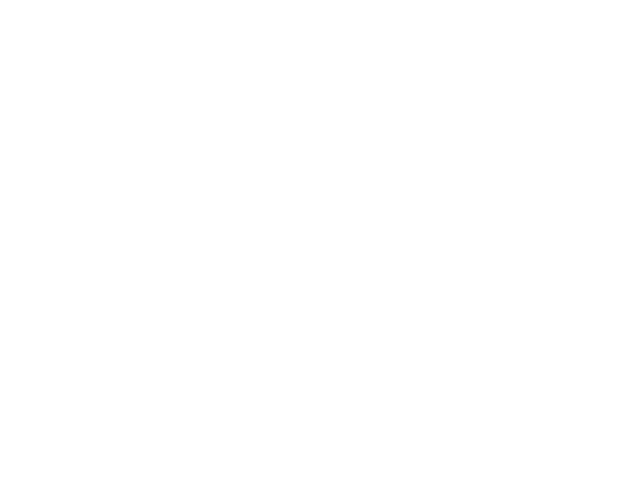
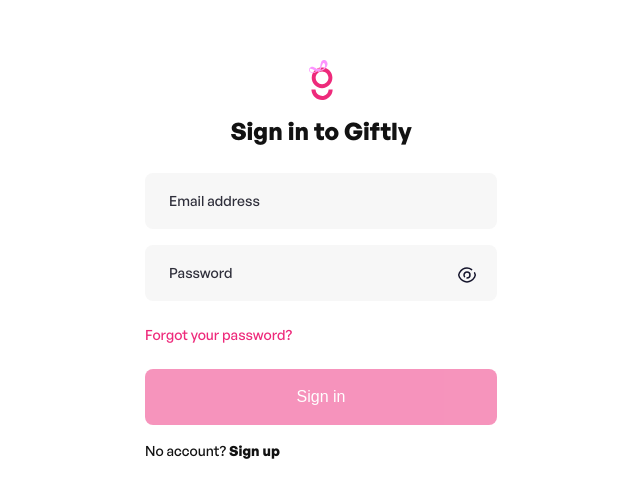
Before and after one commit to ernestizic/vendors-staging, a React (Create React App) app: page /sign-in in a window 1280 px wide. Before the commit this address had no page. Shown: the part 140-638 px from the top of the page, without its empty margins (319-959 px from the left). Built offline with nearby package versions, Linux system fonts and the light colour scheme; the HTML template or start-up script is replaced by a standard one.

Commit message:
feat: add login screen

```diff
--- a/public/index.html
+++ b/public/index.html
@@ -4,7 +4,7 @@
     <meta charset="utf-8" />
     <link rel="icon" href="%PUBLIC_URL%/favicon.ico" />
     <meta name="viewport" content="width=device-width, initial-scale=1" />
-    <meta name="theme-color" content="#000000" />
+    <meta name="theme-color" content="#fff" />
     <meta
       name="description"
       content="Web site created using create-react-app"
--- a/src/App.js
+++ b/src/App.js
@@ -1,4 +1,5 @@
 import { BrowserRouter as Router, Routes, Route } from 'react-router-dom';
+import Login from './pages/auth/Login';
 import Signup from './pages/auth/Signup'
 import VerifyEmail from './pages/auth/VerifyEmail';
 import CreateStore from './pages/createStore/CreateStore';
@@ -8,6 +9,7 @@
     <div className="App">
       <Router>
         <Routes>
+          <Route path='/sign-in' element= {<Login />}/>
           <Route path='/sign-up' element= {<Signup />}/>
           <Route path="/verify-email" element={<VerifyEmail />}/>
           <Route path="/create-store" element={<CreateStore />} />
--- a/src/components/global/inputField/SelectField.jsx
+++ b/src/components/global/inputField/SelectField.jsx
@@ -1,4 +1,4 @@
-import React, { useState } from 'react';
+import React, { useEffect, useState, useRef } from 'react';
 import DropdownArrow from '../../../assets/icons/arrow-square-down.svg';
 
 import styled from 'styled-components';
@@ -81,7 +81,9 @@
 `;
 
 
-const SelectField = ({ label, name, fieldData, setFieldValue, defaultOption }) => {
+const SelectField = ({ label, name, fieldData, setFieldValue, defaultOption, ...props }) => {
+    const ref = useRef(null);
+
 	const [isOpen, setIsOpen] = useState(false);
 	const [selectedOption, setSelectedOption] = useState(null);
 
@@ -93,8 +95,23 @@
 		setIsOpen(false);
 	};
 
+    useEffect(()=> {
+        setFieldValue("currency", defaultOption)
+        // eslint-disable-next-line
+    }, [defaultOption])
+
+    useEffect(() => {
+        const handleClickOutside = (event) => {
+          if (ref.current && !ref.current.contains(event.target)) {
+            setIsOpen(false)
+          }
+        };
+        document.addEventListener('click', handleClickOutside);
+        return () => document.removeEventListener('click', handleClickOutside);
+      }, []);
+
 	return (
-		<DropDownContainer>
+		<DropDownContainer ref={ref}>
 			<label className={(selectedOption || defaultOption) && 'filled'} htmlFor={name}>
 				{label}
 			</label>
--- a/src/index.css
+++ b/src/index.css
@@ -114,6 +114,14 @@
   text-decoration: none;
 }
 
+/* label text */
+.label-text {
+  font-style: normal;
+  font-weight: 475;
+  font-size: 14px;
+  line-height: 20px;
+}
+
 
 /* title */
 .title-semi-bold {
--- a/src/pages/auth/Login.jsx
+++ b/src/pages/auth/Login.jsx
@@ -0,0 +1,90 @@
+import React from 'react';
+import { Link } from 'react-router-dom';
+import styled from 'styled-components';
+import AuthLayout from '../../components/layout/authLayout/AuthLayout';
+import InputField from '../../components/global/inputField/InputField';
+import * as Yup from 'yup';
+import { Formik } from 'formik';
+import Button from '../../components/global/button/Button';
+
+const LoginContainer = styled('div')`
+	.form-extra {
+		margin-top: 16px;
+		color: var(--title-active);
+	}
+	a {
+		color: inherit;
+	}
+    .forgot_password {
+        display: block;
+        margin: 8px 0 24px;
+        color: var(--primary-main)
+    }
+`;
+
+// Form validation
+let validationSchema = Yup.object().shape({
+	email: Yup.string().email('Invalid email address').required('Required'),
+	password: Yup.string()
+		.min(8, 'Your password must contain at least 8 characters.')
+		.required('Please enter password'),
+});
+
+const Login = () => {
+	return (
+		<LoginContainer>
+			<AuthLayout title='Sign in to Giftly'>
+				<Formik
+					initialValues={{
+						email: '',
+						password: '',
+					}}
+					validationSchema={validationSchema}
+					onSubmit={(values, { setSubmitting }) => {
+						setTimeout(() => {
+							alert(JSON.stringify(values, null, 2));
+							setSubmitting(false);
+						}, 400);
+					}}
+				>
+					{({
+						values,
+						errors,
+						touched,
+						handleChange,
+						handleBlur,
+						handleSubmit,
+						isValid,
+						dirty,
+					}) => (
+						<form onSubmit={handleSubmit}>
+							<InputField
+								name='email'
+								label='Email address'
+								value={values.email}
+							/>
+							<InputField
+								name='password'
+								label='Password'
+								type='password'
+								value={values.password}
+							/>
+                            <Link to="/forgot-password" className='forgot_password label-text'>Forgot your password?</Link>
+							<Button
+								text='Sign in'
+								type='submit'
+								disabled={!(isValid && dirty)}
+							/>
+						</form>
+					)}
+				</Formik>
+                <p className='body-xs-regular form-extra'>
+					No account?{' '}
+					<span className='body-xs-semibold'><Link to="/sign-up">Sign up</Link></span>
+				</p>
+			</AuthLayout>
+		</LoginContainer>
+	);
+};
+
+export default Login;
--- a/src/pages/createStore/CreateStore.jsx
+++ b/src/pages/createStore/CreateStore.jsx
@@ -69,7 +69,7 @@
 								label='Default currency'
                                 fieldData={currencies}
                                 setFieldValue={setFieldValue}
-                                // defaultOption="Please select a currency"
+                                defaultOption="Nigerian naira (NGN)"
 							/>
                             <span className='currency-info metadata'>This is the default currency for uploading your products.</span>
 
```
